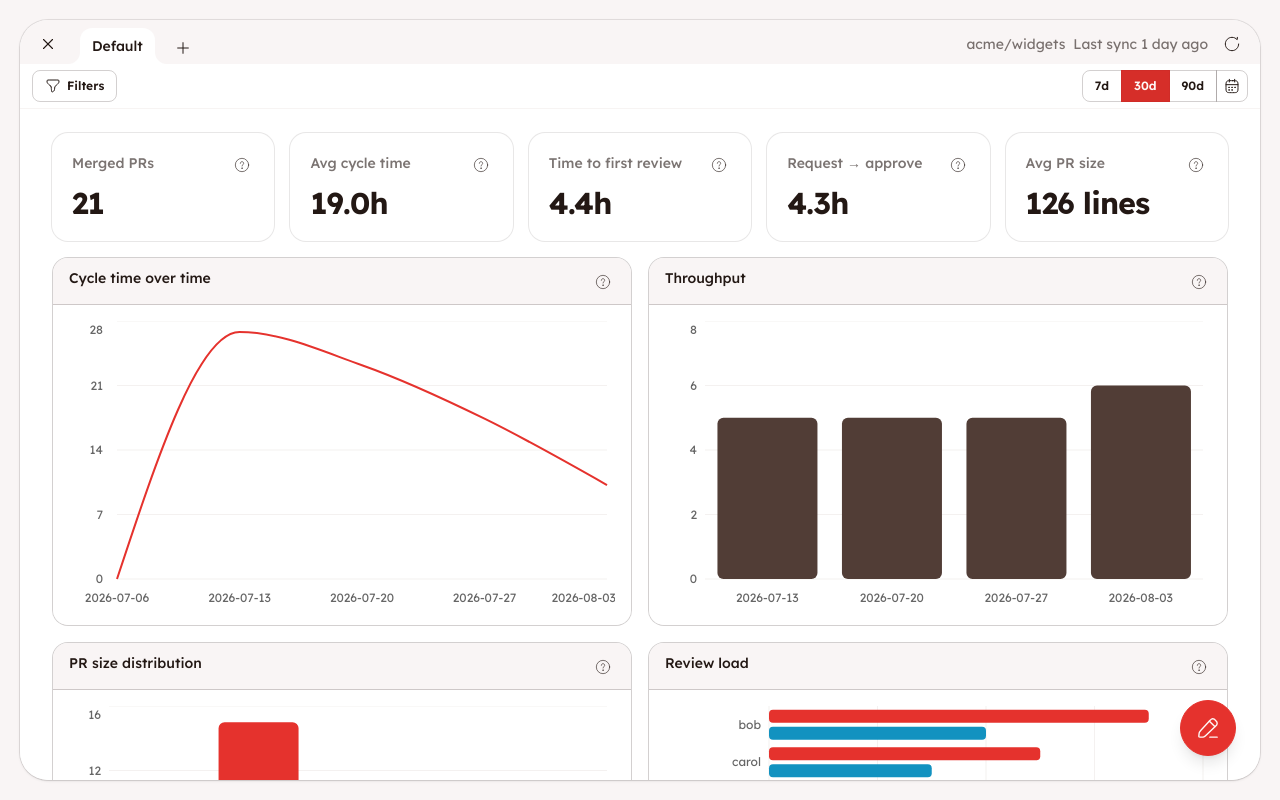
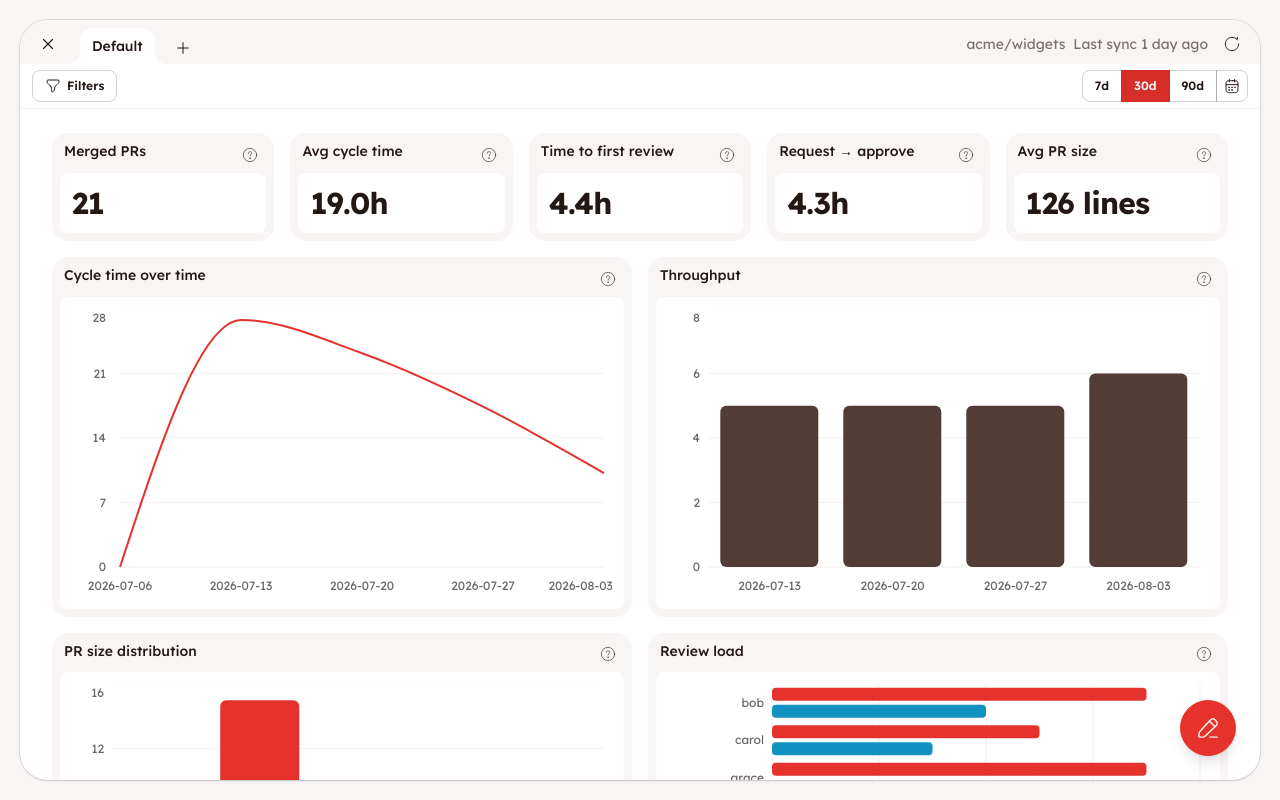
Before and after one commit to marques-kevin/i-love-pr.com, a React (Vite) app: page /r/acme/widgets in a window 1280 px wide. Built offline with nearby package versions, Linux system fonts and the light colour scheme; what cuelume would draw is missing.

Commit message:
feat: inset chart and stat frames
Co-authored-by: Cursor Agent <cursoragent@cursor.com>
Co-authored-by: Marques Kevin <marques-kevin@users.noreply.github.com>

```diff
--- a/src/modules/dashboard/components/panel.tsx
+++ b/src/modules/dashboard/components/panel.tsx
@@ -38,8 +38,8 @@ export function Panel({
   children: ReactNode
 }) {
   return (
-    <section className="card overflow-hidden border border-base-content/20 bg-base-100 shadow-none">
-      <div className="flex items-start justify-between gap-3 border-b border-base-content/20 bg-base-200 px-4 py-2.5">
+    <section className="card overflow-hidden bg-base-200 shadow-none">
+      <div className="flex items-start justify-between gap-3 px-3 pt-2 pb-1.5">
         <div className="min-w-0">
           <h2 className="text-sm font-medium">{title}</h2>
           {description ? (
@@ -48,21 +48,15 @@ export function Panel({
         </div>
         {help ? <HelpButton help={help} /> : null}
       </div>
-      <div className="bg-base-100 p-4">{children}</div>
+      <div className="mx-2 mb-2 rounded-lg bg-base-100 p-3">{children}</div>
     </section>
   )
 }
 
 export function StatCard({ label, value, help }: { label: string; value: string; help?: string }) {
   return (
-    <section className="card bg-base-100 ring-base-content/10 shadow-none ring-1">
-      <div className="card-body gap-2 p-5">
-        <div className="flex items-start justify-between gap-3">
-          <h2 className="text-base-content/60 text-sm font-medium">{label}</h2>
-          {help ? <HelpButton help={help} /> : null}
-        </div>
-        <p className="font-display text-3xl font-bold tracking-tight">{value}</p>
-      </div>
-    </section>
+    <Panel title={label} help={help}>
+      <p className="font-display text-3xl font-bold tracking-tight">{value}</p>
+    </Panel>
   )
 }
```
